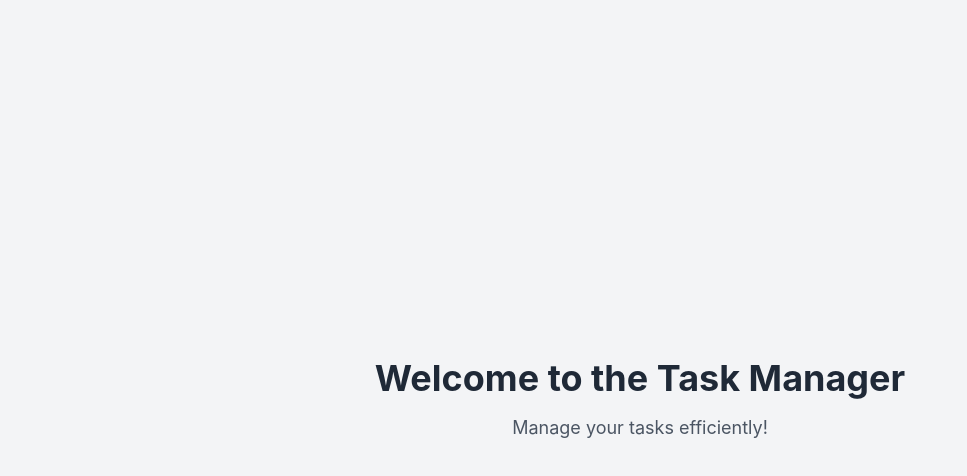
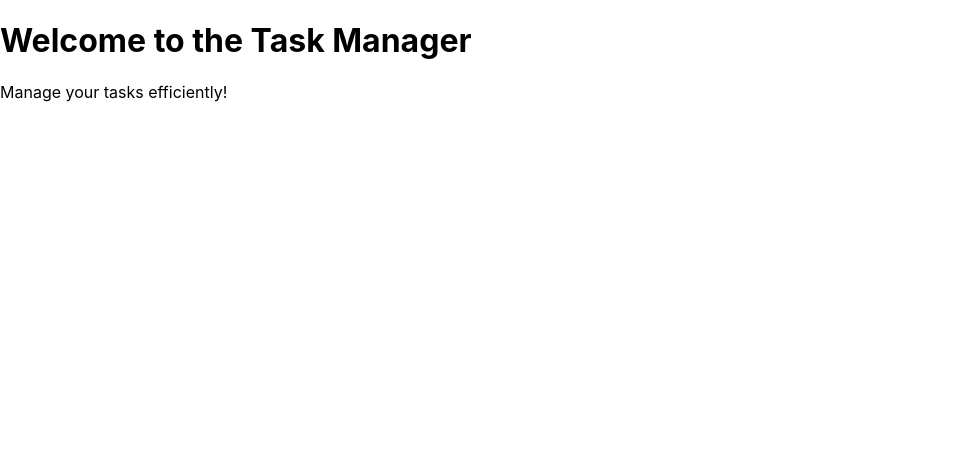
Before and after one commit to ellenfel/task-manager, a React (Create React App) app in the folder frontend/: page / in a window 1280 px wide. Shown: the top 476 px of the page, without its empty margins (0-967 px from the left). Built offline with nearby package versions, Linux system fonts and the light colour scheme.

Commit message:
issues at tailwind

```diff
--- a/frontend/src/index.css
+++ b/frontend/src/index.css
@@ -12,6 +12,6 @@ code {
     monospace;
 }
 
-@tailwind base;
-@tailwind components;
-@tailwind utilities;
+@import 'tailwindcss/base';
+@import 'tailwindcss/components';
+@import 'tailwindcss/utilities';
--- /dev/null
+++ b/package.json
@@ -0,0 +1,5 @@
+{
+  "dependencies": {
+    "tailwindcss": "^4.0.9"
+  }
+}
```
Also changed, not shown: 1 other file (tests, documents, lock files or other folders).
